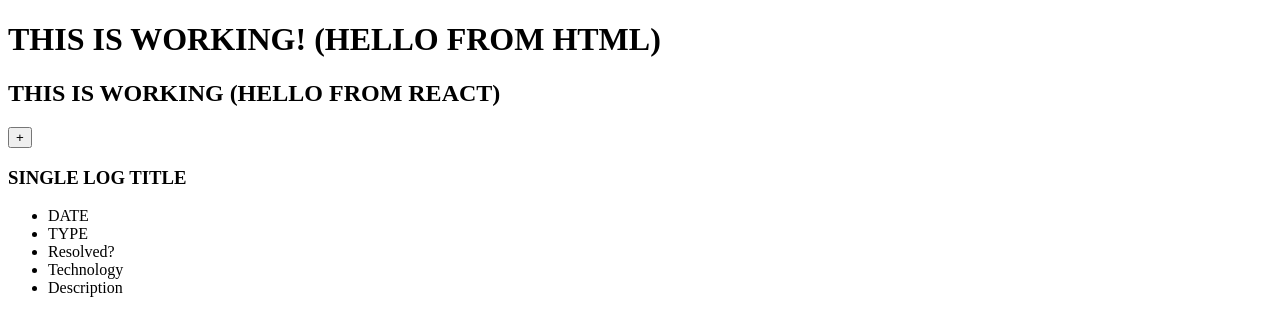
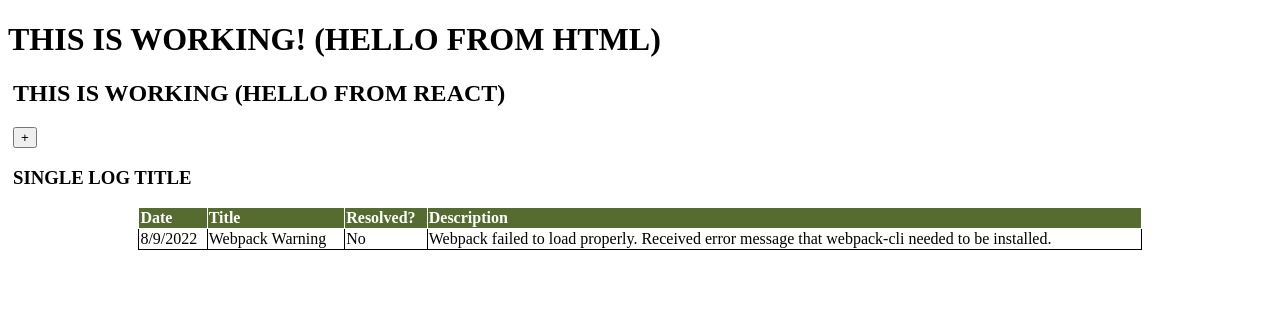
Before and after one commit to lherna05/solo_project, a React app: page / in a window 1280 px wide. Shown: the top 336 px of the page. Built offline with nearby package versions, Linux system fonts and the light colour scheme.

Commit message:
drafted pop up

```diff
--- a/CLIENT/components/Single_Log.jsx
+++ b/CLIENT/components/Single_Log.jsx
@@ -5,18 +5,25 @@ const Single_Log = ({
 }) => {
 
   return (
-      <article>
+      <section>
           <div>
               <h3>SINGLE LOG TITLE</h3>
           </div>
-          <ul>
-              <li> DATE </li>
-              <li>TYPE</li>
-              <li>Resolved?</li>
-              <li>Technology</li>
-              <li>Description</li>
-          </ul>
-      </article>
+          <table id="logTable" class='center'>
+            <tr>
+                <th>Date</th>
+                <th>Title</th>
+                <th>Resolved? </th>
+                <th>Description</th>
+            </tr>
+            <tr>
+                <td>8/9/2022</td>
+                <td>Webpack Warning</td>
+                <td>No</td>
+                <td>Webpack failed to load properly. Received error message that webpack-cli needed to be installed.</td>
+            </tr>
+          </table>
+      </section>
   );
 };
 
--- a/CLIENT/stylesheets/styles.css
+++ b/CLIENT/stylesheets/styles.css
@@ -1,5 +1,60 @@
-.main {
+main {
     margin: 5px;
-    background-color: forestgreen;
+    background-color: white;
     font: 'Trebuchet', sans-serif;
 }
+
+.center {
+  margin-left: auto;
+  margin-right: auto;
+}
+
+table {
+  width: 80%;
+  border-collapse: collapse;
+  border: 1px, solid;
+  font: 'Trebuchet', sans-serif;
+
+}
+
+th {
+  background-color: darkolivegreen;
+  font-style: bold;
+  text-align: left;
+  color: white;
+  border: 1px, solid;
+}
+
+ td {
+    border: 1px, solid;
+}
+
+.popup-box {
+  position: fixed;
+  background-color: rgba(0, 0, 0, 0.5);
+  left: 0;
+  top: 0;
+  width: 100%;
+  height: 100vh;
+}
+
+.box {
+  position: relative;
+  width: 50%;
+  min-height: 300px;
+  background-color: white;
+  border: 1px solid #9999;
+  border-radius: 4px;
+  margin: 20 px auto;
+  padding: 20px;
+  overflow: auto;
+}
+
+.btn-close {
+  cursor: pointer;
+  border: 1px solid #9999;
+  border-radius: 50%;
+  position: fixed;
+  right: cal(25% - 30px);
+  top: 15px;
+}
--- a/client/components/Main.jsx
+++ b/client/components/Main.jsx
@@ -1,5 +1,6 @@
 import React, { Component } from 'react';
 import Single_Log from './Single_Log';
+import popUp from './popUp';
 
 //BELOW: <single_log/> will be replaced with {Single Logs} --> add functionality to render all single log components
 class Main extends Component {
@@ -10,6 +11,7 @@ render() {
         <header>
             <h2> THIS IS WORKING (HELLO FROM REACT) </h2>
             <button>+</button>
+
         </header>
         <div>
             <div>
--- /dev/null
+++ b/client/components/popUp.jsx
@@ -0,0 +1,39 @@
+import React from "react";
+
+const popUp = props => {
+    return(
+        <div className='popup-box'>
+            <div className='box'></div>
+            <button className='btn-close' onClick={props.handleClose}>X</button>
+            {props.content}
+        </div>
+    )
+}
+
+{/* <popUp
+handleClose = { () => { }}
+content={<div>
+  <h3>Log a New Bug</h3>
+  <form>
+    <label>
+      Title:
+      <input type="text" />
+    </label>
+    <label>
+      Resolved?
+      <input
+        type="checkbox"
+        name="isChecked"
+        checked={state.isChecked}
+        onChange={handleChange} />
+    </label>
+    <label>
+      Description:
+      <input type="text" />
+    </label>
+  </form>
+</div>
+}/> */}
+
+
+export default popUp;
```
